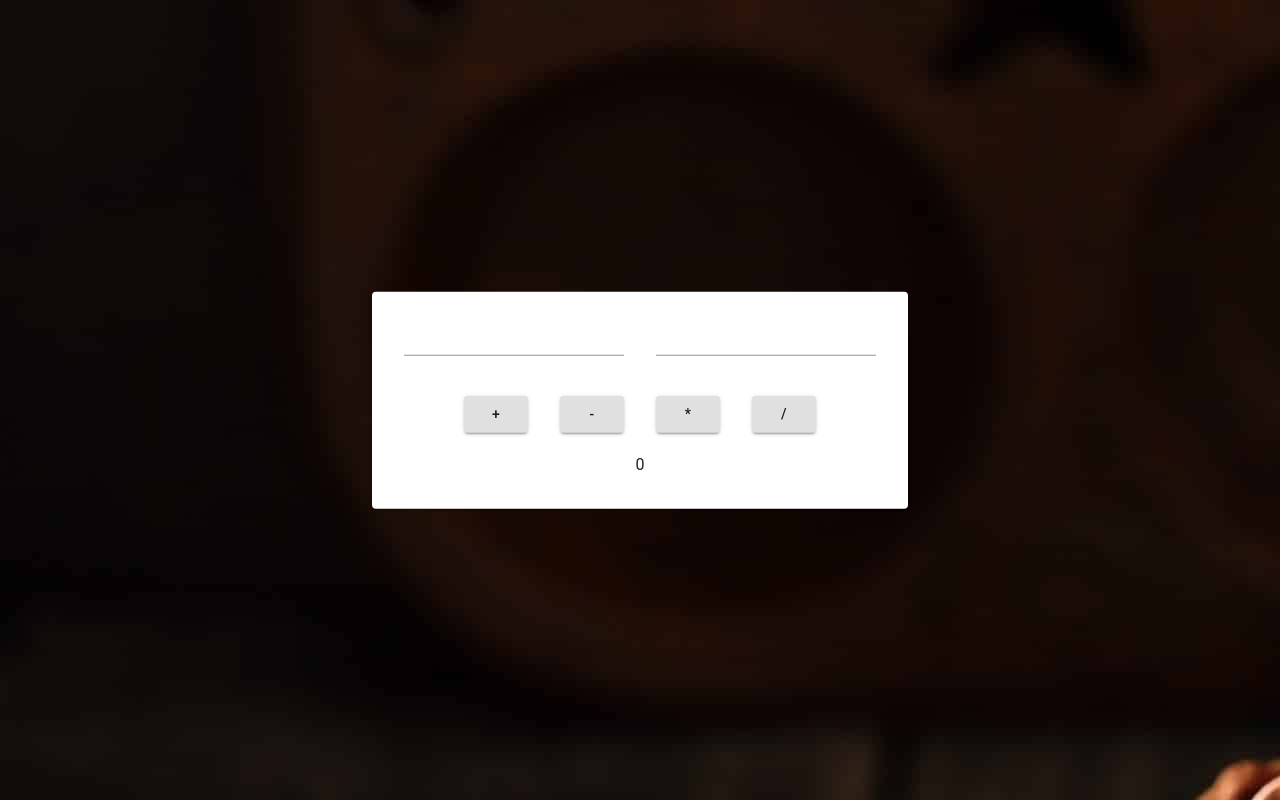
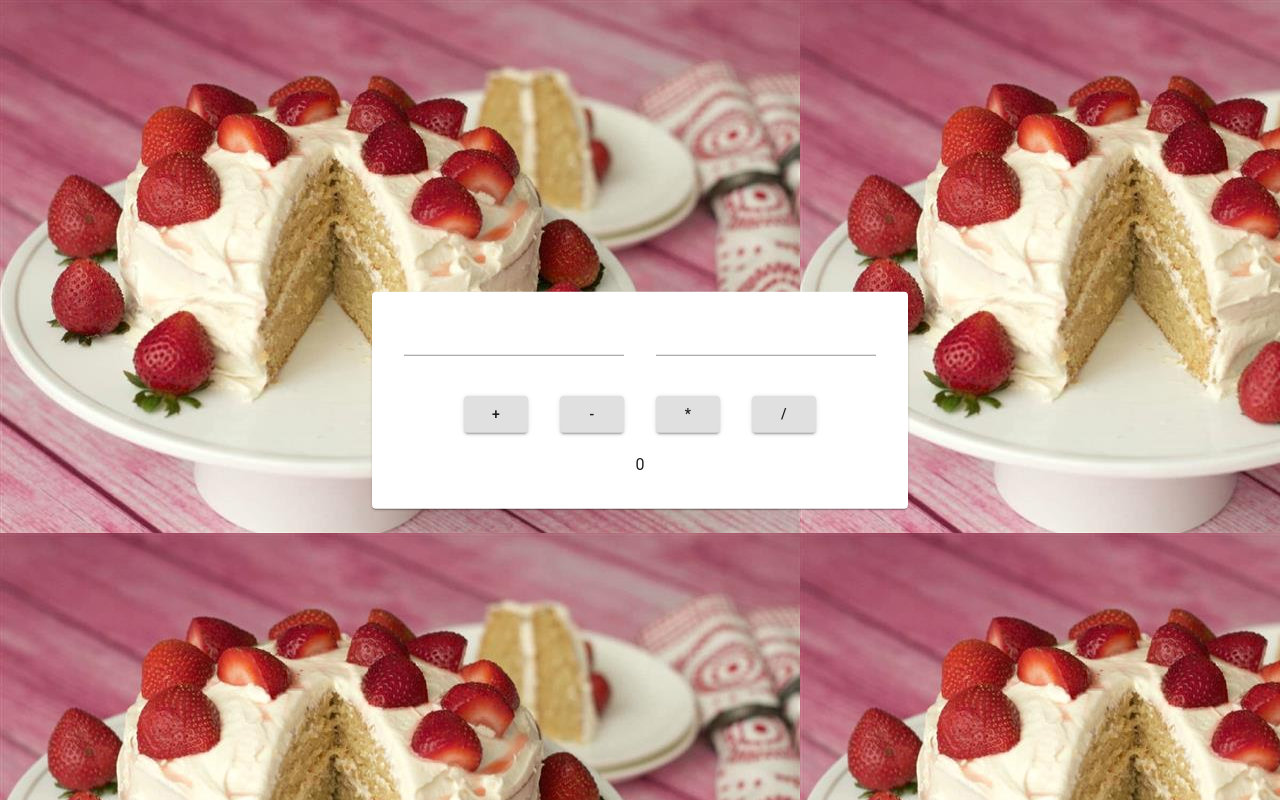
Before and after one commit to Sholie/deployment-project, a React (Create React App) app: page / in a window 1280 px wide. Built offline with nearby package versions, Linux system fonts and the light colour scheme.

Commit message:
Change image

```diff
--- a/src/App.css
+++ b/src/App.css
@@ -1,6 +1,6 @@
 .App {
   text-align: center;
-  background-image: url(./cake-background2.jpg);
+  background-image: url(./cake-background.jpg);
   height: 100vh;
   width: 100vw;
 }
```
